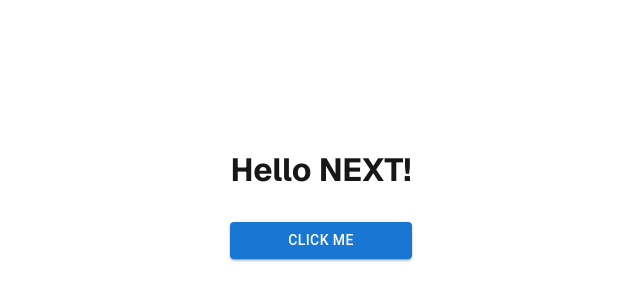
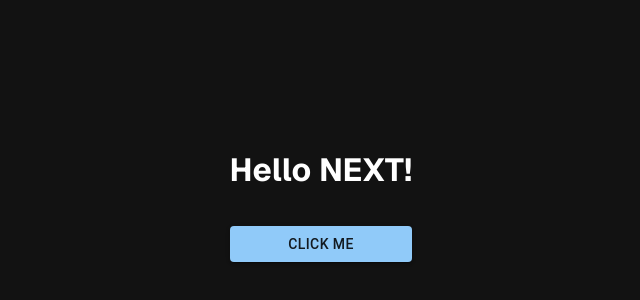
Before and after one commit to cosminsaracil/DP-UI, a Next.js app: page / in a window 1280 px wide. Shown: the part 196-496 px from the top of the page, without its empty margins (319-959 px from the left). Built offline with nearby package versions, Linux system fonts and the light colour scheme.

Commit message:
[_app] Added theme to the main page

```diff
--- a/src/app/page.js
+++ b/src/app/page.js
@@ -1,5 +1,9 @@
+"use client"; // 👈 Mark this as a Client Component
 import styles from "./page.module.css";
 import Button from "@mui/material/Button";
+
+// ** Theme
+import ThemeRegistry from "@/components/theme/ThemeProvider";
 
 // Home page
 
@@ -7,8 +11,10 @@ export default function Home() {
   return (
     <div className={styles.page}>
       <main className={styles.main}>
-        <h1>Hello NEXT!</h1>
-        <Button variant="contained">Click me</Button>
+        <ThemeRegistry>
+          <h1>Hello NEXT!</h1>
+          <Button variant="contained">Click me</Button>
+        </ThemeRegistry>
       </main>
       <footer className={styles.footer}></footer>
     </div>
--- a/src/components/theme/ThemeProvider.js
+++ b/src/components/theme/ThemeProvider.js
@@ -0,0 +1,17 @@
+import { ThemeProvider, createTheme } from "@mui/material/styles";
+import CssBaseline from "@mui/material/CssBaseline";
+
+const theme = createTheme({
+  palette: {
+    mode: "dark",
+  },
+});
+
+export default function ThemeRegistry({ children }) {
+  return (
+    <ThemeProvider theme={theme}>
+      <CssBaseline />
+      {children}
+    </ThemeProvider>
+  );
+}
```
